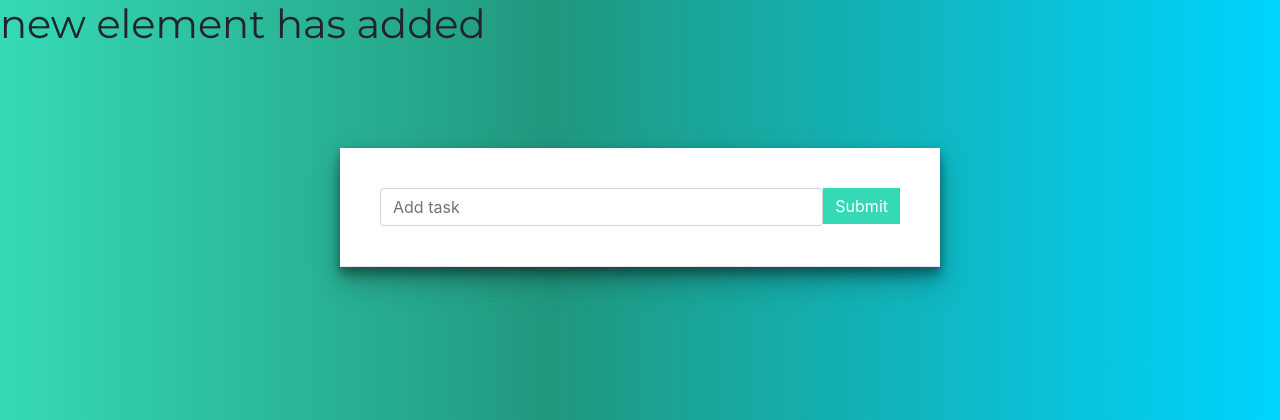
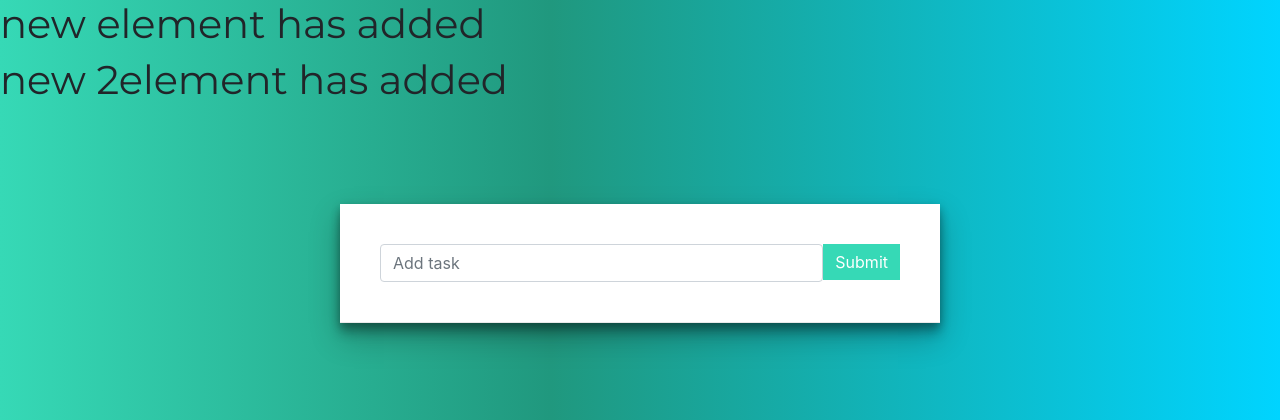
Before and after one commit to Mouhamed941/todo_drf, a Django app: page / in a window 1280 px wide. Shown: the top 420 px of the page. Run offline with Django 3.2, Linux system fonts and the light colour scheme; data comes from the database, SQL or seed files in the repository; some libraries are stand-ins or nearby versions.

Commit message:
new 2element has added

```diff
--- a/frontend/templates/list.html
+++ b/frontend/templates/list.html
@@ -69,6 +69,7 @@
 </head>
 <body>
 <h1>new element has added</h1>
+<h1>new 2element has added</h1>
 	<div class="container">
 
 		<div id="task-container">
```
